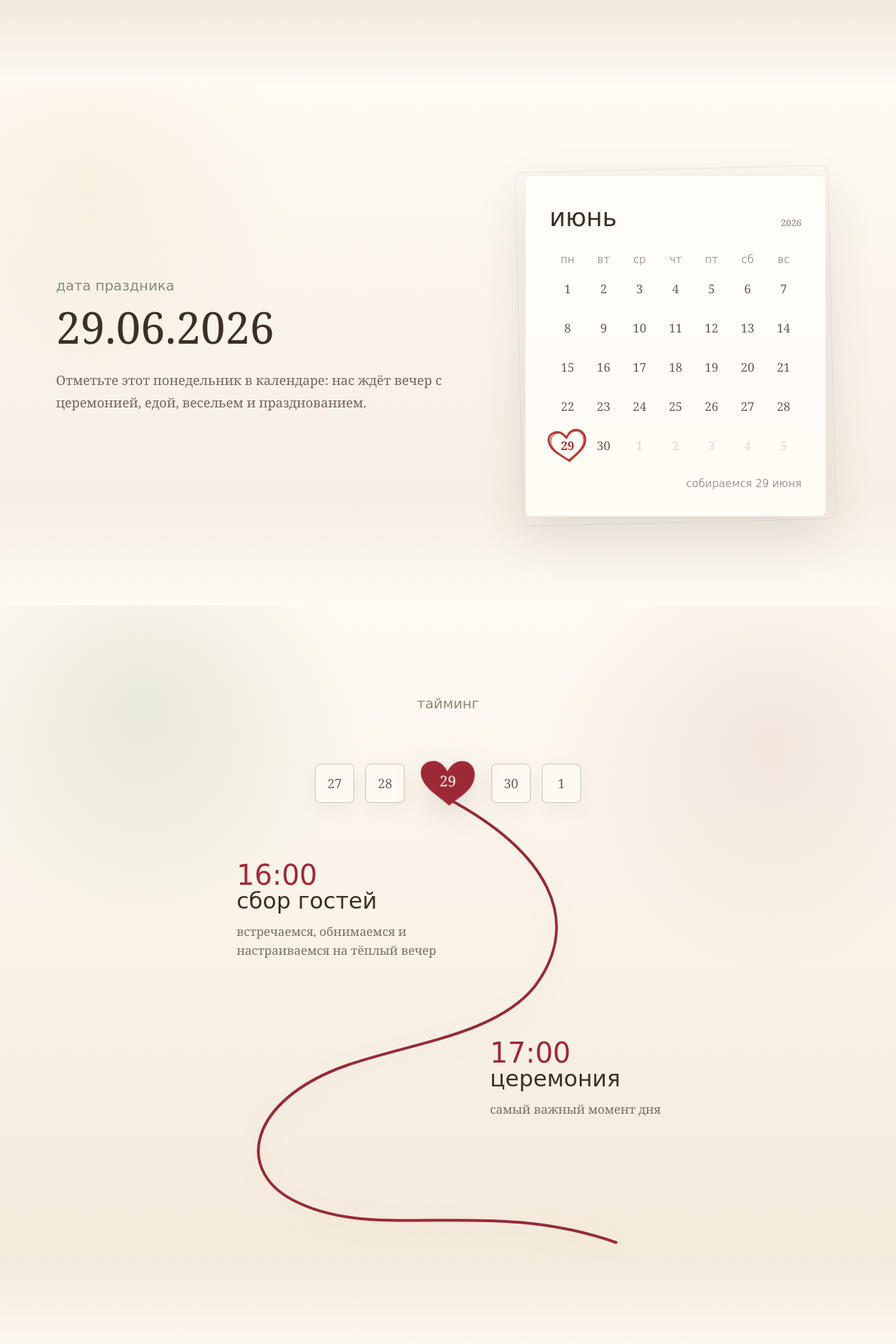
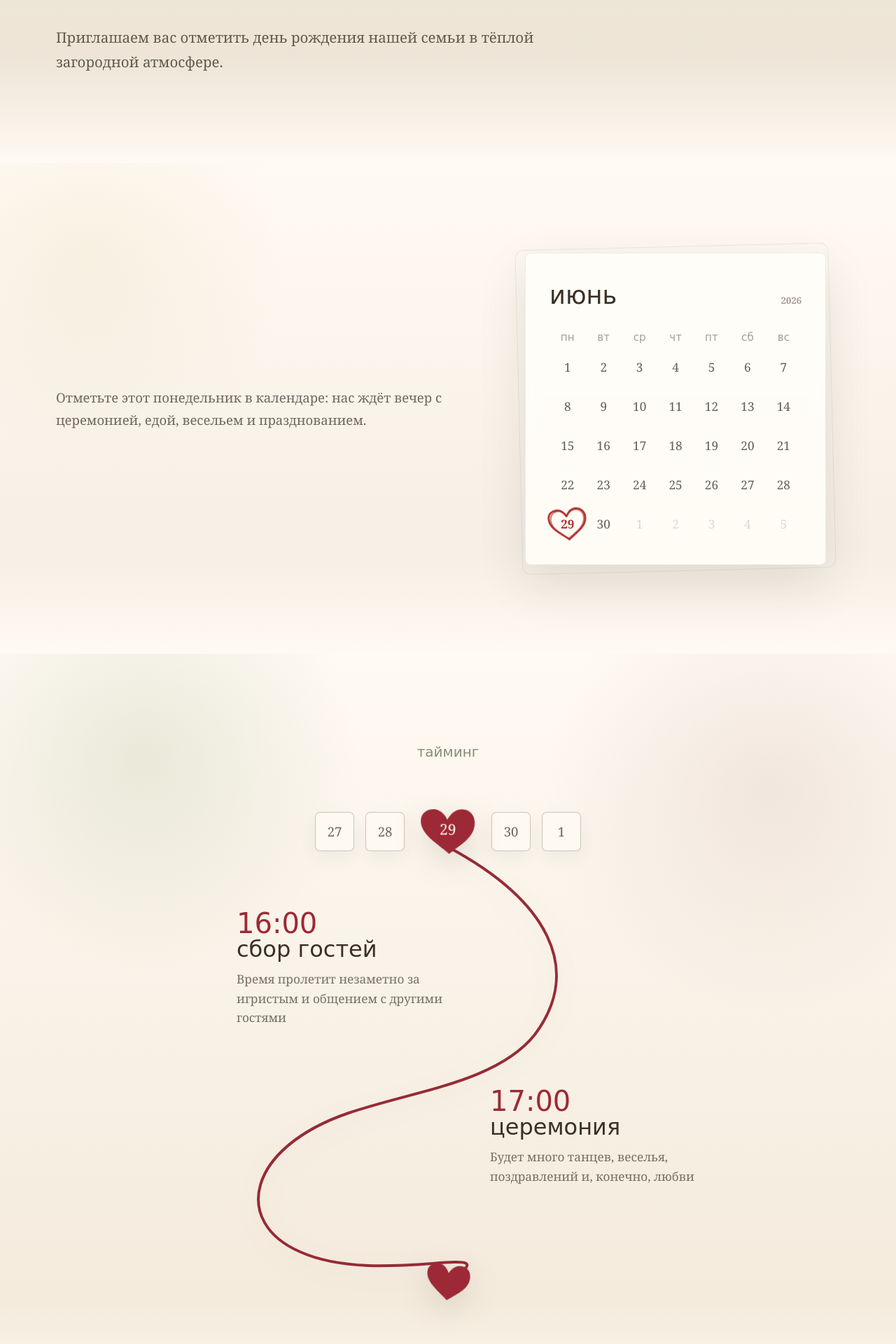
Before and after one commit to danrody/Alexand_and_Ulia_site, a Next.js app: page / in a window 1280 px wide. Shown: the part 1740-3660 px from the top of the page at 70% size. Built offline with nearby package versions, Linux system fonts and the light colour scheme.

Commit message:
Add files via upload

```diff
--- a/app/globals.css
+++ b/app/globals.css
@@ -396,6 +396,10 @@ select {
   line-height: 1.08;
 }
 
+.intro-title {
+  max-width: 800px;
+}
+
 .intro-section {
   background:
     linear-gradient(180deg, rgba(133, 141, 117, 0.92) 0%, rgba(237, 228, 214, 0.92) 18%, var(--linen) 100%);
@@ -466,7 +470,7 @@ select {
 }
 
 .calendar-copy p {
-  margin: 26px 0 0;
+  margin: 0;
   max-width: 560px;
   color: rgba(59, 47, 38, 0.72);
   font-size: clamp(1rem, 1.45vw, 1.18rem);
@@ -700,6 +704,25 @@ select {
   font-size: clamp(1.05rem, 2.3vw, 1.32rem);
   line-height: 1;
   transform: translate(-50%, -50%) rotate(3deg);
+}
+
+.timeline-end-heart {
+  position: absolute;
+  bottom: 22px;
+  left: 50%;
+  z-index: 3;
+  display: grid;
+  width: clamp(58px, 9vw, 74px);
+  height: clamp(50px, 7.8vw, 64px);
+  place-items: center;
+  color: #9d2936;
+  filter: drop-shadow(0 14px 22px rgba(59, 47, 38, 0.14));
+  transform: translateX(-50%) rotate(4deg);
+}
+
+.timeline-end-heart svg {
+  width: 100%;
+  height: 100%;
 }
 
 .timeline-copy {
@@ -1232,7 +1255,17 @@ select {
     grid-template-columns: 1fr;
   }
 
+  .calendar-copy {
+    order: 2;
+    text-align: center;
+  }
+
+  .calendar-copy p {
+    margin-inline: auto;
+  }
+
   .calendar-shell {
+    order: 1;
     justify-self: stretch;
     width: 100%;
     max-width: 520px;
--- a/app/layout.tsx
+++ b/app/layout.tsx
@@ -3,7 +3,7 @@ import "./globals.css";
 
 export const metadata: Metadata = {
   title: "Александр и Юлия | Свадебное приглашение",
-  description: "Приглашение на день рождения семьи Александра и Юлии 29.06.2026"
+  description: "Приглашение на день рождения семьи Александра и Юлии"
 };
 
 export const viewport: Viewport = {
--- a/app/page.tsx
+++ b/app/page.tsx
@@ -15,12 +15,12 @@ const timeline = [
   {
     time: "16:00",
     title: "сбор гостей",
-    text: "встречаемся, обнимаемся и настраиваемся на тёплый вечер"
+    text: "Время пролетит незаметно за игристым и общением с другими гостями"
   },
   {
     time: "17:00",
     title: "церемония",
-    text: "самый важный момент дня"
+    text: "Будет много танцев, веселья, поздравлений и, конечно, любви"
   }
 ];
 
@@ -275,7 +275,6 @@ function Calendar() {
           </div>
         ))}
       </div>
-      <p className="calendar-note">собираемся 29 июня</p>
     </div>
   );
 }
@@ -293,7 +292,7 @@ function DressPalette() {
 function Timeline() {
   return (
     <div className="timeline-wrap" aria-label="План свадебного вечера">
-      <div className="timeline-date-row" aria-label="Дата праздника">
+      <div className="timeline-date-row" aria-label="Календарная отметка">
         {timelineDays.map((day) =>
           day === "29" ? (
             <div className="timeline-heart-day" key={day}>
@@ -315,13 +314,16 @@ function Timeline() {
       >
         <path
           className="timeline-curve-path"
-          d="M380 84C522 160 574 258 504 352C450 420 332 432 238 464C92 514 72 620 168 662C284 716 438 654 620 718"
+          d="M380 84C522 160 574 258 504 352C450 420 332 432 238 464C92 514 72 620 168 662C282 714 480 642 380 704"
           fill="none"
           stroke="currentColor"
           strokeWidth="4"
           strokeLinecap="round"
         />
       </svg>
+      <div className="timeline-end-heart" aria-hidden="true">
+        <FilledHeart />
+      </div>
       {timeline.map((item) => (
         <article className="timeline-item" key={item.time}>
           <div className="timeline-copy">
@@ -450,11 +452,11 @@ export default function Home() {
         <section className="intro-section section-pad flow-section">
           <LeafSprig className="intro-sprig" />
           <div className="section-inner intro-inner reveal-stack">
-            <div className="section-label">дорогие друзья и близкие</div>
+            <h2 className="section-title intro-title">Дорогие друзья и близкие!</h2>
             <div className="intro-text">
               <p>
-                <strong>29.06.2026</strong> приглашаем вас отметить день рождения
-                нашей семьи в тёплой загородной атмосфере.
+                Приглашаем вас отметить день рождения нашей семьи в тёплой
+                загородной атмосфере.
               </p>
             </div>
           </div>
@@ -463,8 +465,6 @@ export default function Home() {
         <section className="calendar-section section-pad flow-section">
           <div className="section-inner calendar-layout reveal-stack">
             <div className="calendar-copy">
-              <span className="section-label">дата праздника</span>
-              <h2 className="section-title">29.06.2026</h2>
               <p>
                 Отметьте этот понедельник в календаре: нас ждёт вечер с церемонией,
                 едой, весельем и празднованием.
```
